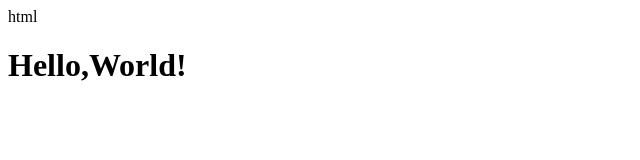
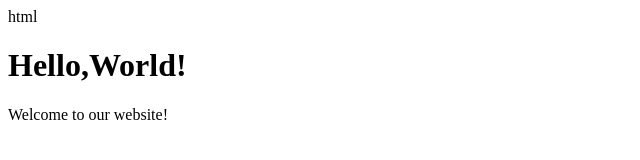
Before and after one commit to AdeMaq/My_Website2, a plain HTML site: page index.html in a window 1280 px wide. Shown: the whole page, without its empty margins (0-640 px from the left). Drawn offline with Linux system fonts and the light colour scheme.

Commit message:
Added welcome message

```diff
--- a/index.html
+++ b/index.html
@@ -10,5 +10,6 @@ html
 </head>
 <body>
     <h1>Hello,World!</h1>
+    <p>Welcome to our website!</p><!--New line Added-->
 </body>
 </html>
```
